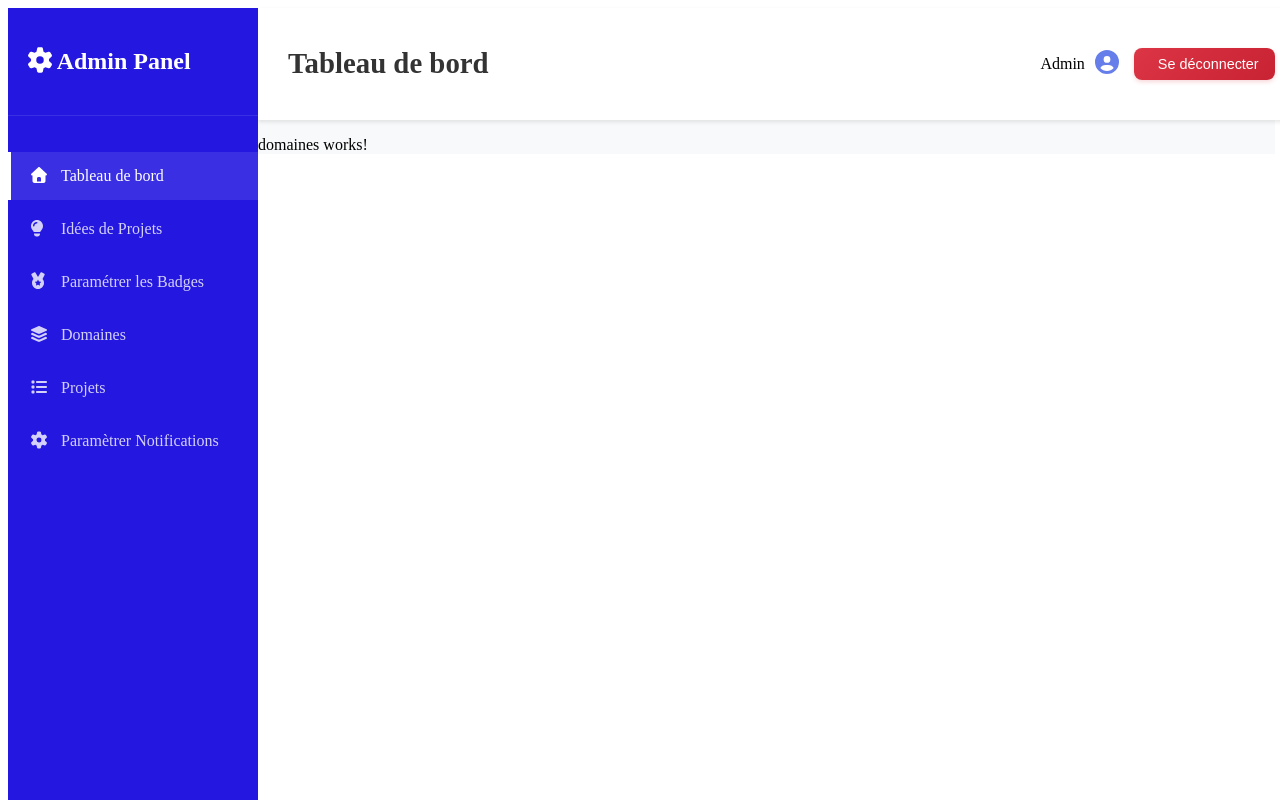
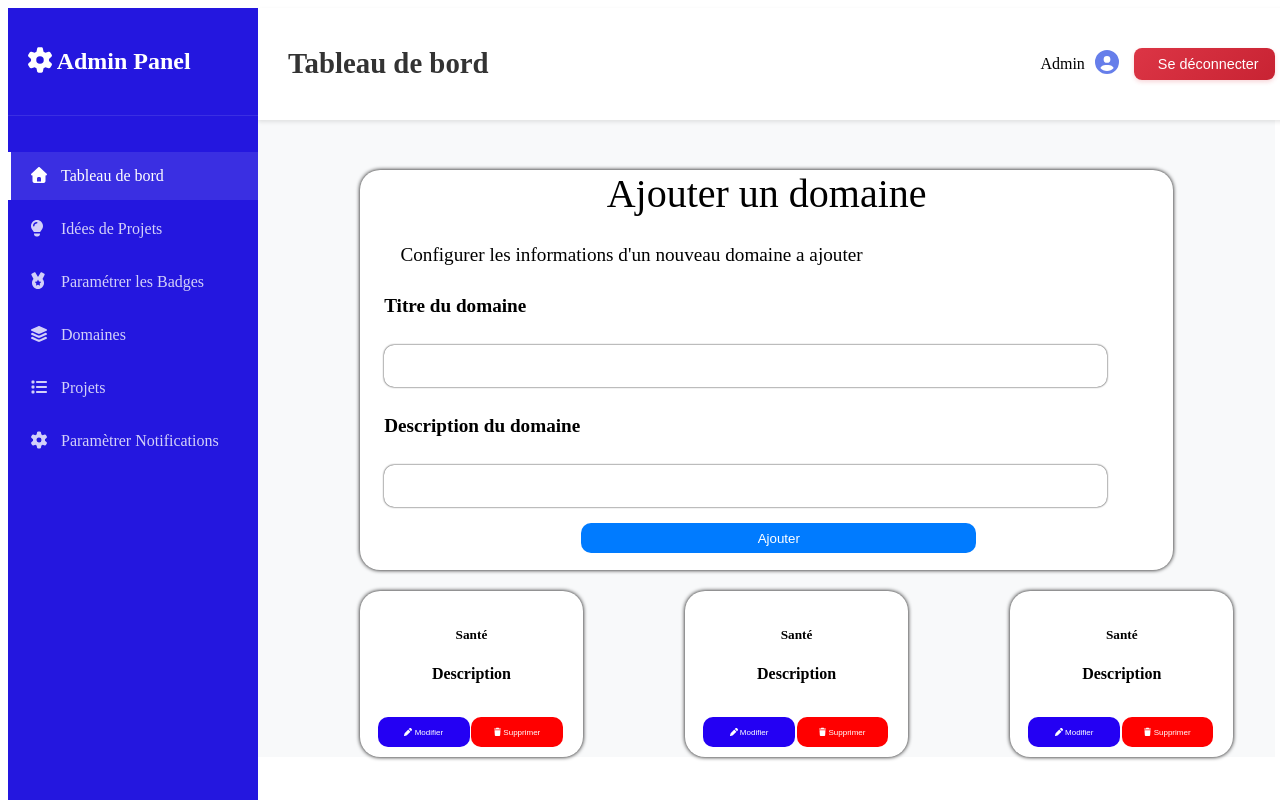
Before and after one commit to Professeur7/CollabdevFrontent, an Angular app: page /Domaines in a window 1280 px wide. Shown: the top 800 px of the page. Built offline with nearby package versions, Linux system fonts and the light colour scheme.

Commit message:
Creation de la page domaine et projet

```diff
--- a/src/app/features/components-administrateur/domaines/domaines.css
+++ b/src/app/features/components-administrateur/domaines/domaines.css
@@ -0,0 +1,129 @@
+body{
+    overflow: scroll;
+}
+
+#container {
+  display: block;
+  width: 80%;
+  height: 400px;
+  background-color: rgb(255, 255, 255);
+  margin-left: 10%;
+  margin-top: 5%;
+  box-shadow: 0px 0px 4px 0px rgb(0, 0, 0);
+  border-radius: 20px;
+}
+
+h1 {
+  text-align: center;
+  color: #000000;
+  margin-top: 2%;
+  font-size: 2.5rem;
+  font-weight: 300;
+}
+
+h3 {
+  font-size: 1.2rem;
+  font-weight: 300;
+  color: black;
+  margin-left: 5%;
+
+}
+
+
+#domain-form {
+  display: flex;
+  flex-direction: column;
+  margin-left: 3%;
+  margin-top: 2%;
+}
+
+#domain-form input {
+  width: 90%;
+  height: 40px;
+  margin-top: 10px;
+  padding-left: 10px;
+  border-radius: 10px;
+  border: none;
+  box-shadow: 0px 0px 2px 0px rgb(0, 0, 0);
+}
+
+#domain-form input:focus {
+  outline: none;
+  box-shadow: 0px 0px 4px 0px rgb(0, 0, 0);
+}
+
+#domain-form label {
+  font-size: 1.2rem;
+  font-weight: bold;
+  margin-top: 10px;
+}
+
+#domain-form button {
+  width: 50%;
+  height: 30px;
+  margin-top: 2%;
+  background-color: #007bff;
+  color: white;
+  border: none;
+  border-radius: 10px;
+  cursor: pointer;
+  margin-left: 25%;
+}
+
+#carte{
+    width: 20%;
+    height: 20%;
+    background-color: rgb(255, 255, 255);
+    margin-left: 10%;
+    margin-top: 2%;
+    box-shadow: 0px 0px 4px 0px rgb(0, 0, 0);
+    border-radius: 20px;
+    display: flex;
+    flex-direction: column;
+    padding: 10px;
+}
+
+section {
+  margin-top: 2%;
+  margin-left: 5%;
+  margin-right: 5%;
+}
+
+section h5{
+  text-align: center;
+  font-weight: bold;
+}
+
+section p{
+  text-align: center;
+  font-weight: bold;
+}
+
+#modifier{
+  width: 50%;
+  height: 30px;
+  background-color: #2400f3;
+  color: white;
+  border: none;
+  border-radius: 10px;
+  cursor: pointer;
+  margin-left: -1%;
+  font-size: 50%;
+}
+
+#supprimer{
+  width: 50%;
+  height: 30px;
+  background-color: #ff0000;
+  color: white;
+  font-size: 50%;
+  border: none;
+  border-radius: 10px;
+  cursor: pointer;
+  margin-left: 1%;
+  margin-top: 10%;
+}
+
+#cartes{
+    display: flex;
+}
--- a/src/app/features/components-administrateur/domaines/domaines.html
+++ b/src/app/features/components-administrateur/domaines/domaines.html
@@ -1 +1,41 @@
-<p>domaines works!</p>
+<div id="container">
+    <h1>Ajouter un domaine</h1>
+    <h3>Configurer les informations d'un nouveau domaine a ajouter</h3>
+    <form action="" id="domain-form">
+        <label for="">Titre du domaine</label><br>
+        <input type="text" placeholder="" required><br>
+        <label for="">Description du domaine</label><br>
+        <input type="text" placeholder="" required>
+
+        <button id="ajout">Ajouter</button>
+    </form>
+</div>
+
+<div id="cartes">
+
+     <div id="carte">
+         <section>
+             <h5>Santé</h5>
+             <p>Description</p>
+             <button id="modifier"><fa-icon [icon]="faPen"></fa-icon> Modifier</button>
+             <button id="supprimer" class="delete-btn" onclick="deleteRow(this)"><fa-icon [icon]="faTrash"></fa-icon> Supprimer</button>
+         </section>
+    </div>
+    <div id="carte">
+        <section>
+            <h5>Santé</h5>
+            <p>Description</p>
+            <button id="modifier"><fa-icon [icon]="faPen"></fa-icon> Modifier</button>
+            <button id="supprimer" class="delete-btn" onclick="deleteRow(this)"><fa-icon [icon]="faTrash"></fa-icon> Supprimer</button>
+        </section>
+    </div>
+    <div id="carte">
+        <section>
+            <h5>Santé</h5>
+            <p>Description</p>
+            <button id="modifier"><fa-icon [icon]="faPen"></fa-icon> Modifier</button>
+            <button id="supprimer" class="delete-btn" onclick="deleteRow(this)"><fa-icon [icon]="faTrash"></fa-icon> Supprimer</button>
+        </section>
+    </div>
+
+</div>
--- a/src/app/features/components-administrateur/domaines/domaines.ts
+++ b/src/app/features/components-administrateur/domaines/domaines.ts
@@ -1,12 +1,16 @@
 import { Component } from '@angular/core';
 import {RouterLink, RouterOutlet} from '@angular/router';
+import { FontAwesomeModule } from '@fortawesome/angular-fontawesome';
+import { faPen,faTrash } from '@fortawesome/free-solid-svg-icons';
+
 
 @Component({
   selector: 'app-domaines',
-  imports: [RouterOutlet],
+  imports: [RouterOutlet, FontAwesomeModule],
   templateUrl: './domaines.html',
   styleUrl: './domaines.css'
 })
 export class Domaines {
-
+  faPen = faPen;
+  faTrash = faTrash;
 }
--- a/src/app/features/components-administrateur/projets/projets.css
+++ b/src/app/features/components-administrateur/projets/projets.css
@@ -0,0 +1,167 @@
+* {
+  margin: 0;
+  padding: 0;
+  box-sizing: border-box;
+}
+
+body {
+  font-family: 'Segoe UI', Tahoma, Geneva, Verdana, sans-serif;
+  background-color: #f5f5f5;
+  color: #333;
+  line-height: 1.6;
+}
+
+.container {
+  max-width: 1200px;
+  margin: 0 auto;
+  padding: 20px;
+}
+
+h1 {
+  text-align: center;
+  color: #000000;
+  margin-bottom: 30px;
+  font-size: 2.5rem;
+  font-weight: 300;
+}
+
+h3{
+    font-size: 1.2rem;
+    font-weight: 200;
+    color: black;
+    margin-bottom: 10%;
+    margin-left: 10%;
+    width: 120%;
+
+}
+
+.data-table {
+  width: 100%;
+  border-collapse: collapse;
+  background-color: white;
+  border-radius: 8px;
+  overflow: hidden;
+  box-shadow: 0 4px 6px rgba(0, 0, 0, 0.1);
+}
+
+.data-table thead {
+  background-color: #ffffff;
+  color: rgb(0, 0, 0);
+}
+
+.data-table th,
+.data-table td {
+  padding: 15px 20px;
+  text-align: left;
+  border-bottom: 1px solid #e0e0e0;
+}
+
+.data-table th {
+  font-weight: 600;
+  text-transform: uppercase;
+  letter-spacing: 0.5px;
+  font-size: 0.9rem;
+}
+
+.data-table tbody tr {
+  transition: background-color 0.3s ease;
+}
+
+.data-table tbody tr:hover {
+  background-color: #f8f9fa;
+}
+
+.data-table tbody tr:nth-child(even) {
+  background-color: #fafafa;
+}
+
+.data-table tbody tr:nth-child(even):hover {
+  background-color: #f0f0f0;
+}
+
+.data-table td:first-child {
+  font-weight: 600;
+  color: #000000;
+}
+
+.data-table td:nth-child(2) {
+  font-weight: 500;
+  color: #000000;
+}
+
+.data-table td:nth-child(3) {
+  max-width: 300px;
+  word-wrap: break-word;
+}
+
+.delete-btn {
+  background-color: #e74c3c;
+  color: white;
+  border: none;
+  padding: 8px 16px;
+  border-radius: 4px;
+  cursor: pointer;
+  font-size: 0.9rem;
+  font-weight: 500;
+  transition: all 0.3s ease;
+}
+
+.delete-btn:hover {
+  background-color: #c0392b;
+  transform: translateY(-1px);
+  box-shadow: 0 2px 4px rgba(231, 76, 60, 0.3);
+}
+
+.delete-btn:active {
+  transform: translateY(0);
+  box-shadow: 0 1px 2px rgba(231, 76, 60, 0.3);
+}
+
+/* Responsive Design */
+@media (max-width: 768px) {
+  .container {
+    padding: 10px;
+  }
+
+  h1 {
+    font-size: 2rem;
+    margin-bottom: 20px;
+  }
+
+  .data-table {
+    font-size: 0.9rem;
+  }
+
+  .data-table th,
+  .data-table td {
+    padding: 10px 8px;
+  }
+
+  .data-table td:nth-child(3) {
+    max-width: 200px;
+  }
+
+  .delete-btn {
+    padding: 6px 12px;
+    font-size: 0.8rem;
+  }
+}
+
+@media (max-width: 480px) {
+  .data-table {
+    font-size: 0.8rem;
+  }
+
+  .data-table th,
+  .data-table td {
+    padding: 8px 4px;
+  }
+
+  .data-table td:nth-child(3) {
+    max-width: 150px;
+  }
+
+  h1 {
+    font-size: 1.5rem;
+  }
+}
--- a/src/app/features/components-administrateur/projets/projets.html
+++ b/src/app/features/components-administrateur/projets/projets.html
@@ -1 +1,48 @@
-<p>projets works!</p>
+<div class="container">
+  <h1>Projets</h1>
+  <table class="data-table">
+    <thead>
+        <h3>La liste de tous les projets</h3>
+    <tr>
+      <th>ID</th>
+      <th>Nom Du Projet</th>
+      <th>Description</th>
+      <th>Status</th>
+      <th>Contributeurs</th>
+      <th>Actions</th>
+    </tr>
+    </thead>
+    <tbody>
+    <tr>
+      <td>1</td>
+      <td>Projet1</td>
+      <td>Description du projet Alpha avec des détails importants</td>
+      <td>En cours</td>
+      <td>Djitteye</td>
+    </tr>
+   <tr>
+      <td>2</td>
+      <td>Projet1</td>
+      <td>Description du projet Alpha avec des détails importants</td>
+      <td>En cours</td>
+      <td>Djitteye</td>
+    </tr>
+    <tr>
+      <td>3</td>
+      <td>Projet1</td>
+      <td>Description du projet Alpha avec des détails importants</td>
+      <td>Debut</td>
+      <td>Djitteye</td>
+      <td><button class="delete-btn" onclick="deleteRow(this)">Supprimer</button></td>
+    </tr>
+     <tr>
+      <td>4</td>
+      <td>Projet1</td>
+      <td>Description du projet Alpha avec des détails importants</td>
+      <td>En cours</td>
+      <td>Djitteye</td>
+
+    </tr>
+    </tbody>
+  </table>
+</div>
```
